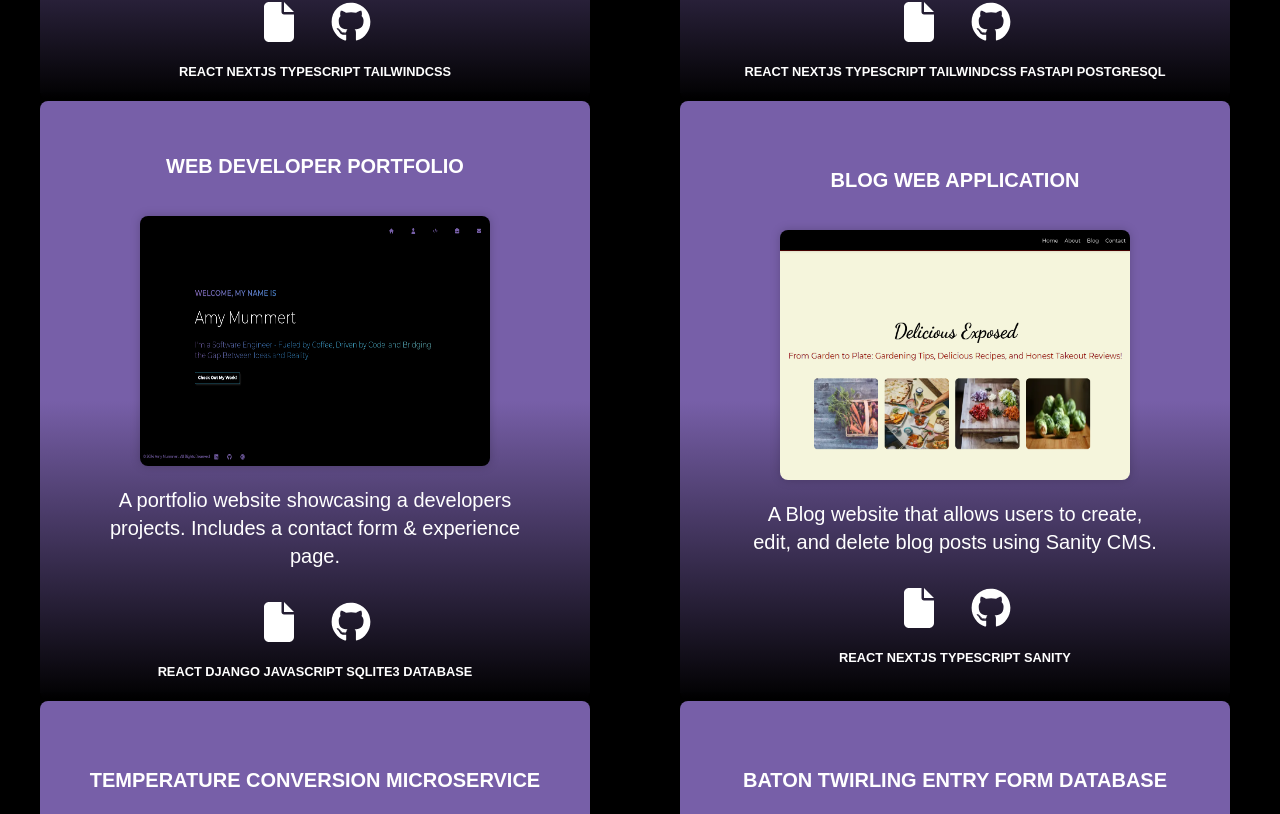
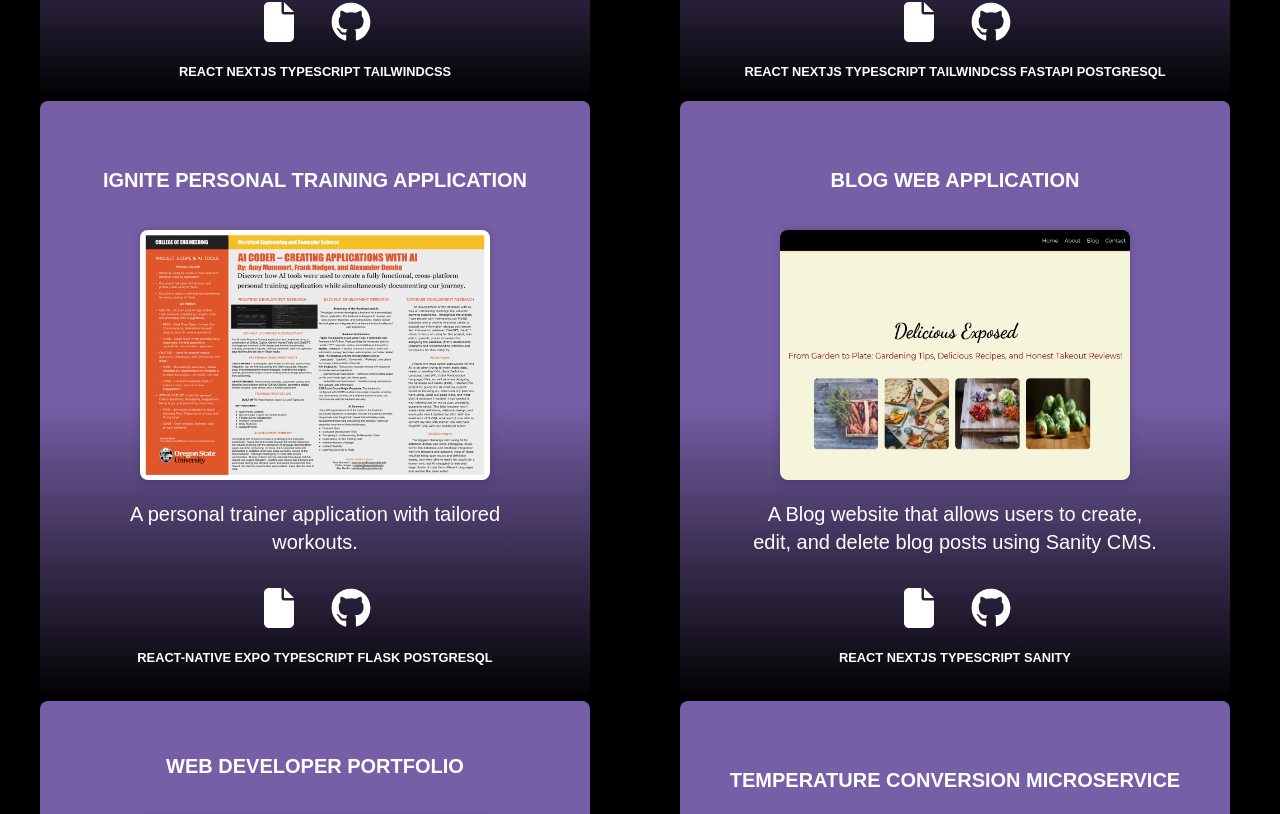
Before and after one commit to ARMummert/mummert_portfolio, a Next.js app: page / in a window 1280 px wide. Shown: the part 1463-2277 px from the top of the page. Built offline with nearby package versions, Linux system fonts and the light colour scheme.

Commit message:
added personal training application to projects

```diff
--- a/src/app/projects.tsx
+++ b/src/app/projects.tsx
@@ -37,7 +37,7 @@ const ProjectComponent: React.FC = () => {
         description: 'A portfolio website showcasing a software engineers projects. Responsive design for mobile and desktop.',
         image_url: '/images/mummertportfolio.png',
         demo_url: 'https://github.com/ARMummert/',
-        github_url: 'https://github.com/ARMummert/',
+        github_url: 'https://github.com/ARMummert/Software-Engineer-Portfolio',
         built_with: 'REACT NEXTJS TYPESCRIPT TAILWINDCSS'
       },
       {
@@ -46,17 +46,17 @@ const ProjectComponent: React.FC = () => {
         description: 'A collection of resources for Magic: The Gathering Players. Includes a card search feature and deck builder.',
         image_url: '/images/arcanearchive.png',
         demo_url: 'https://armummert.github.io/arcane_archive/',
-        github_url: 'https://github.com/ARMummert/Software-Engineer-Portfolio',
+        github_url: 'https://github.com/ARMummert/',
         built_with: 'REACT NEXTJS TYPESCRIPT TAILWINDCSS FASTAPI POSTGRESQL'
       },
       {
         id: 3,
-        name: 'Web Developer Portfolio',
-        description: 'A portfolio website showcasing a developers projects. Includes a contact form & experience page.',
-        image_url: '/images/developerportfoliohomepage.png',
-        demo_url: 'https://armummert.github.io/Web-Developer-Portfolio/',
-        github_url: 'https://github.com/ARMummert/Web-Developer-Portfolio',
-        built_with: 'REACT DJANGO JAVASCRIPT SQLITE3 DATABASE'
+        name: 'Ignite Personal Training Application',
+        description: 'A personal trainer application with tailored workouts.',
+        image_url: '/images/AICoderPoster.png',
+        demo_url: 'https://github.com/ARMummert/',
+        github_url: 'https://github.com/ARMummert/',
+        built_with: 'REACT-NATIVE EXPO TYPESCRIPT FLASK POSTGRESQL'
       },
       {
         id: 4,
@@ -67,8 +67,17 @@ const ProjectComponent: React.FC = () => {
         github_url: 'https://github.com/ARMummert/Blog-Project',
         built_with: 'REACT NEXTJS TYPESCRIPT SANITY'
       },
-        {
+      {
         id: 5,
+        name: 'Web Developer Portfolio',
+        description: 'A portfolio website showcasing a developers projects. Includes a contact form & experience page.',
+        image_url: '/images/developerportfoliohomepage.png',
+        demo_url: 'https://armummert.github.io/Web-Developer-Portfolio/',
+        github_url: 'https://github.com/ARMummert/Web-Developer-Portfolio',
+        built_with: 'REACT DJANGO JAVASCRIPT SQLITE3 DATABASE'
+      },
+      {
+        id: 6,
         name: 'Temperature Conversion Microservice',
         description: 'A temperature conversion tool that converts Fahrenheit, Celsius, and Kelvin.',
         image_url: '/images/project1.png',
@@ -77,7 +86,7 @@ const ProjectComponent: React.FC = () => {
         built_with: 'NODEJS'
       },
       {
-        id: 6,
+        id: 7,
         name: 'Baton Twirling Entry Form Database',
         description: 'The Baton Twirling Database stores entries for athletes attending baton twirling events.',
         image_url: '/images/databasehomepage.png',
@@ -87,7 +96,7 @@ const ProjectComponent: React.FC = () => {
       },
 
       {
-        id: 7,
+        id: 8,
         name: 'Dog Training App & Newsletter Microservice',
         description: 'A user friendly dog training application and newsletter microservice.',
         image_url: '/images/dogwebappportfolio2.png',
@@ -96,7 +105,7 @@ const ProjectComponent: React.FC = () => {
         built_with: 'PYTHON DJANGO DOCKER POSTGRESQL RABBITMQ'
       },
       {
-        id: 8,
+        id: 9,
         name: 'UX/UI Design - Note Taking App',
         description: 'A note taking app that includes a user friendly interface and design.',
         image_url: '/images/notetakingapp.png',
```
Also changed, not shown: public/images/AICoderPoster.png (added).
